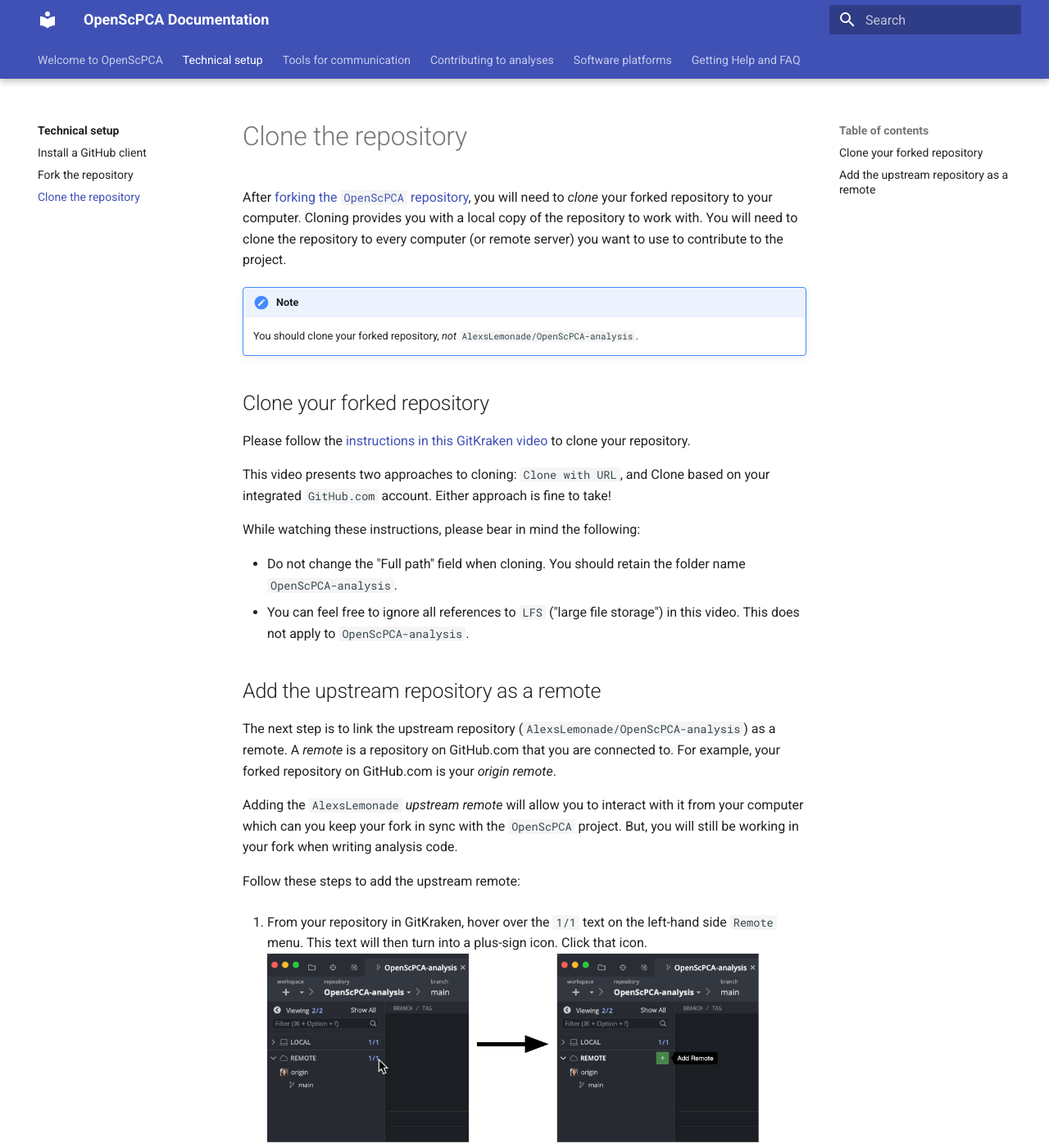
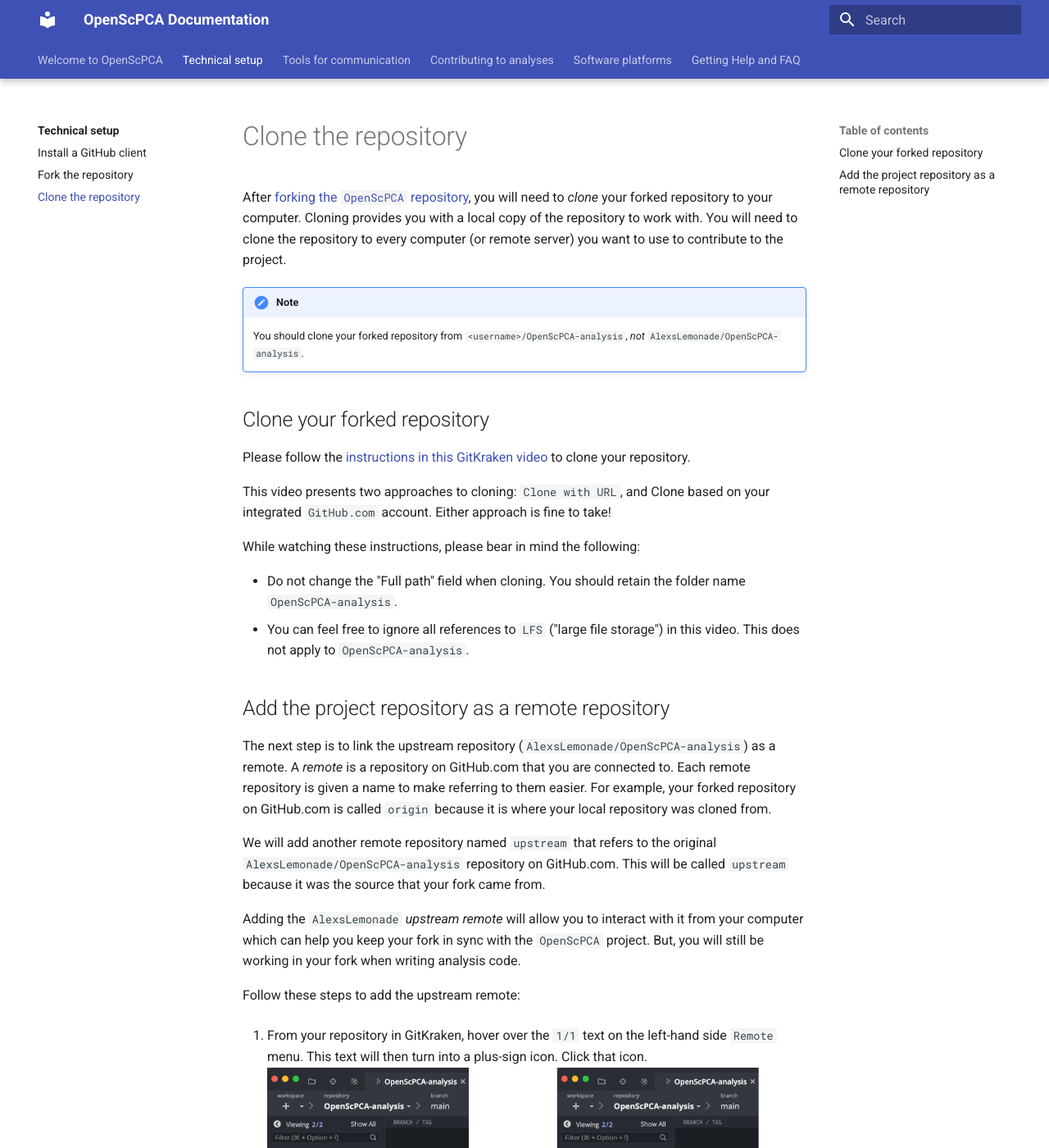
Before and after one commit to AlexsLemonade/OpenScPCA-analysis, an MkDocs documentation site: the page built from docs/technical-setup/clone-the-repo.md, in a window 1280 px wide and 1400 px high. Shown: the whole window at 82% size. Built offline with MkDocs 1.6.1 and Material for MkDocs 9.7.7, drawn with Linux system fonts in a browser that asks for light colours; some of the changed text lies outside the part shown.

Commit message:
Apply suggestions from code review
Co-authored-by: Joshua Shapiro <josh.shapiro@ccdatalab.org>

```diff
--- a/docs/technical-setup/clone-the-repo.md
+++ b/docs/technical-setup/clone-the-repo.md
@@ -5,7 +5,7 @@
 You will need to clone the repository to every computer (or remote server) you want to use to contribute to the project.
 
 !!! note
-    You should clone your forked repository, _not_ `AlexsLemonade/OpenScPCA-analysis`.
+    You should clone your forked repository from `<username>/OpenScPCA-analysis`, _not_ `AlexsLemonade/OpenScPCA-analysis`.
 
 
 ## Clone your forked repository
@@ -22,13 +22,17 @@
 - You can feel free to ignore all references to `LFS` ("large file storage") in this video.
 This does not apply to `OpenScPCA-analysis`.
 
-## Add the upstream repository as a remote
+## Add the project repository as a remote repository
 
 The next step is to link the upstream repository (`AlexsLemonade/OpenScPCA-analysis`) as a remote.
 A _remote_ is a repository on GitHub.com that you are connected to.
-For example, your forked repository on GitHub.com is your _origin remote_.
+Each remote repository is given a name to make referring to them easier.
+For example, your forked repository on GitHub.com is called `origin` because it is where your local repository was cloned from.
 
-Adding the `AlexsLemonade` _upstream remote_ will allow you to interact with it from your computer which can you keep your fork in sync with the `OpenScPCA` project.
+We will add another remote repository named `upstream` that refers to the original `AlexsLemonade/OpenScPCA-analysis` repository on GitHub.com.
+This will be called `upstream` because it was the source that your fork came from.
+
+Adding the `AlexsLemonade` _upstream remote_ will allow you to interact with it from your computer which can help you keep your fork in sync with the `OpenScPCA` project.
 But, you will still be working in your fork when writing analysis code.
 
 Follow these steps to add the upstream remote:
```
Also changed, not shown: other parts of docs/technical-setup/clone-the-repo.md (+1 -1 lines).
